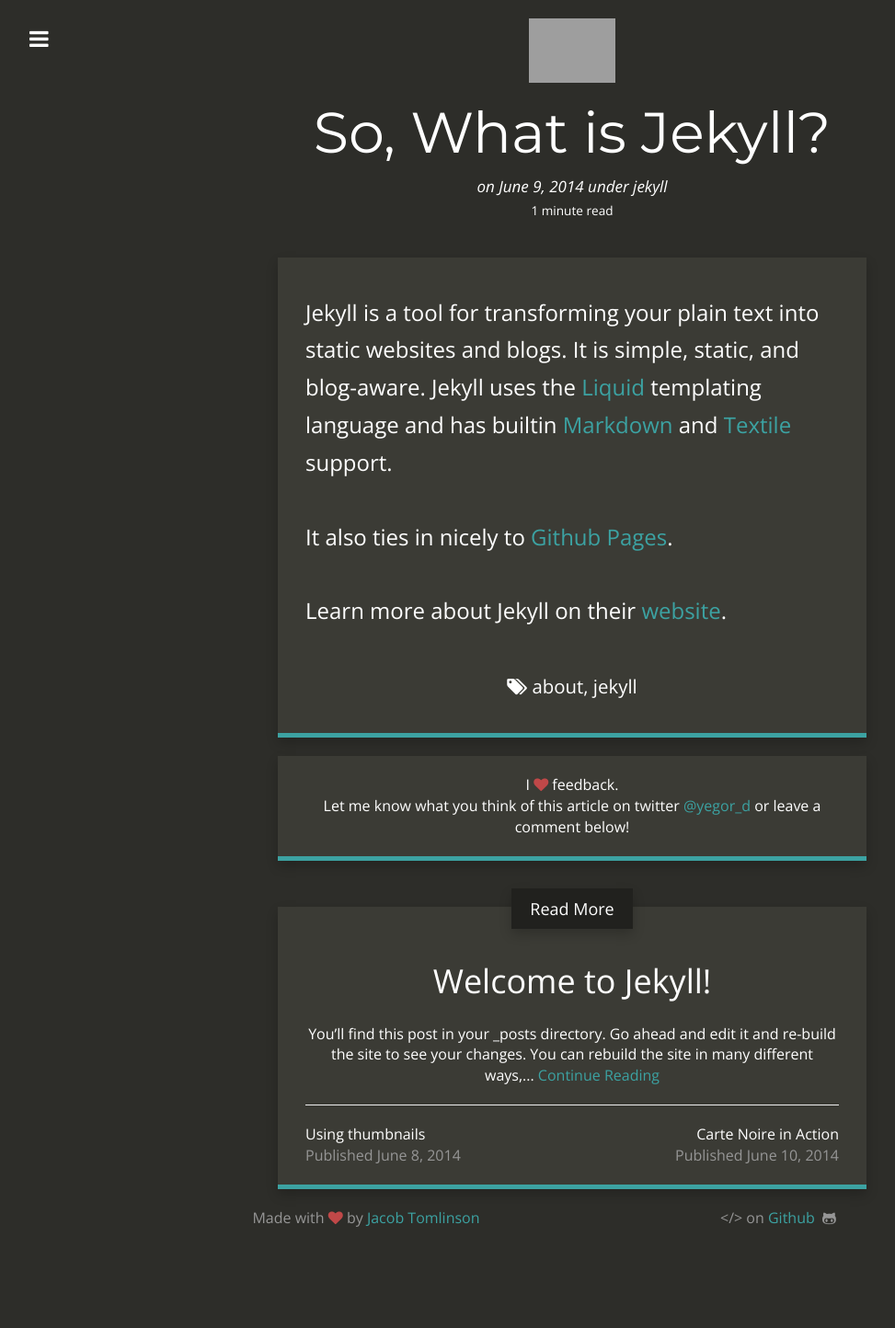
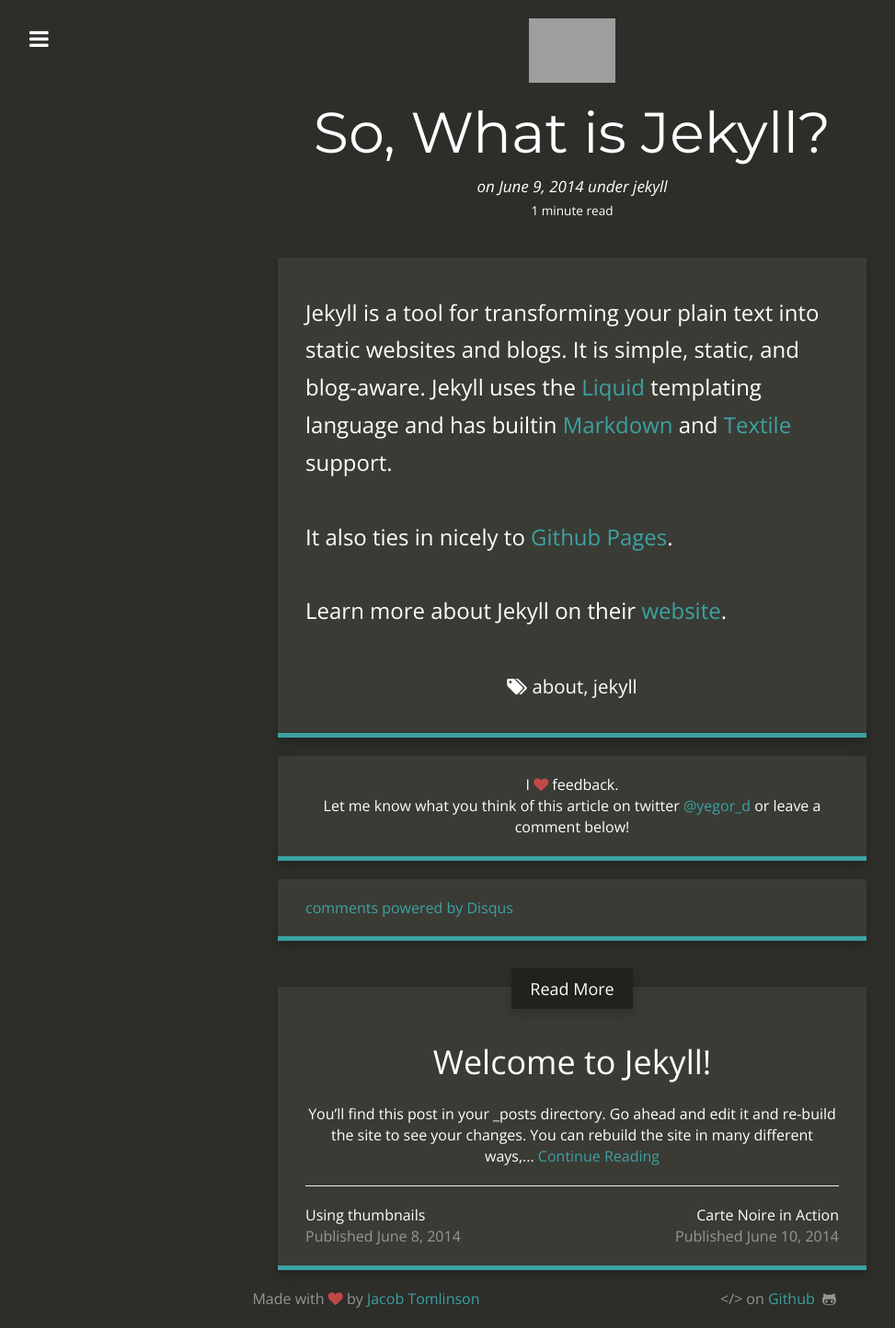
Before and after one commit to quantumdark/quantumdark.github.io, a Jekyll site: the page built from _posts/2014-06-09-so-what-is-jekyll.md, in a window 1280 px wide. Shown: the whole page at 92% size, without its empty margins (18-991 px from the left). Built offline with Jekyll 4.4.1, drawn with Linux system fonts in a browser that asks for light colours; nearby versions of some CDN libraries; Markdown is read by kramdown in place of the engine named in the settings; comment, search, counter and statistics services are not loaded; before the commit the page ends 1356 px from its top, so only the background shows below that; part of the change alters nothing that is shown; grey boxes are pictures that could not be loaded.

Commit message:
Add disqus acc

```diff
--- a/_config.yml
+++ b/_config.yml
@@ -7,7 +7,7 @@ url: "https://quantumdark.github.io/"
 title_description: "A dark blog theme for Jekyll focusing on a clear reading experience. Large text and a narrow body makes carte noire a gorgeous read. With excellent code snippet support and integrated tools such as AddThis and Disqus giving your Jekyll blog all the functionality your users expect."
 title_image: "http://www.gravatar.com/avatar/00000000000000000000000000000000?s=500&d=mm"
 # google_analytics: "UA-20365477-4"
-# disqus_account: cartenoire
+disqus_account: quantumdark
 github_repository: https://github.com/quantumdark/quantumdark.github.io
 # addthis_id: ra-513c6fa83da6ec67
 post_limit: 5
```
